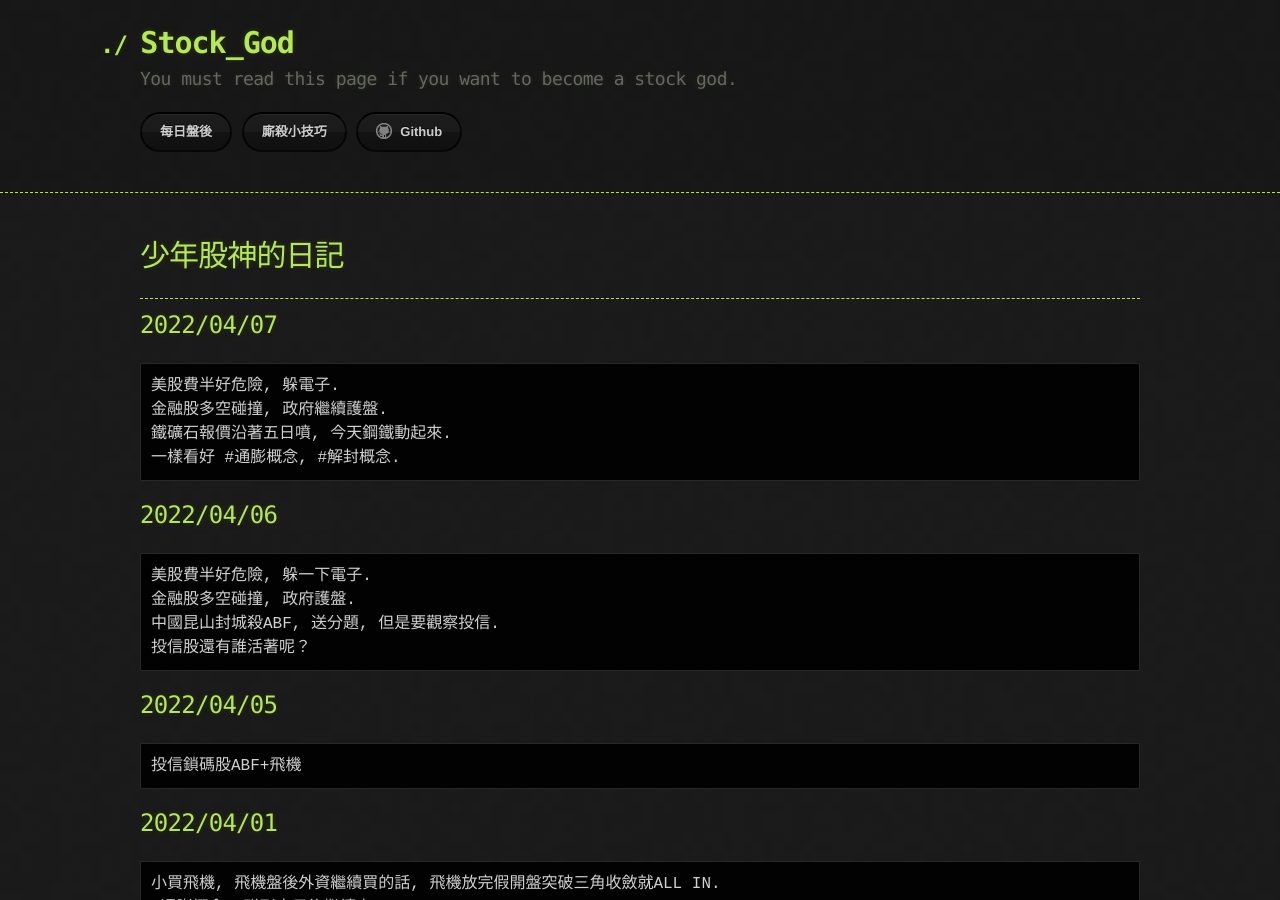
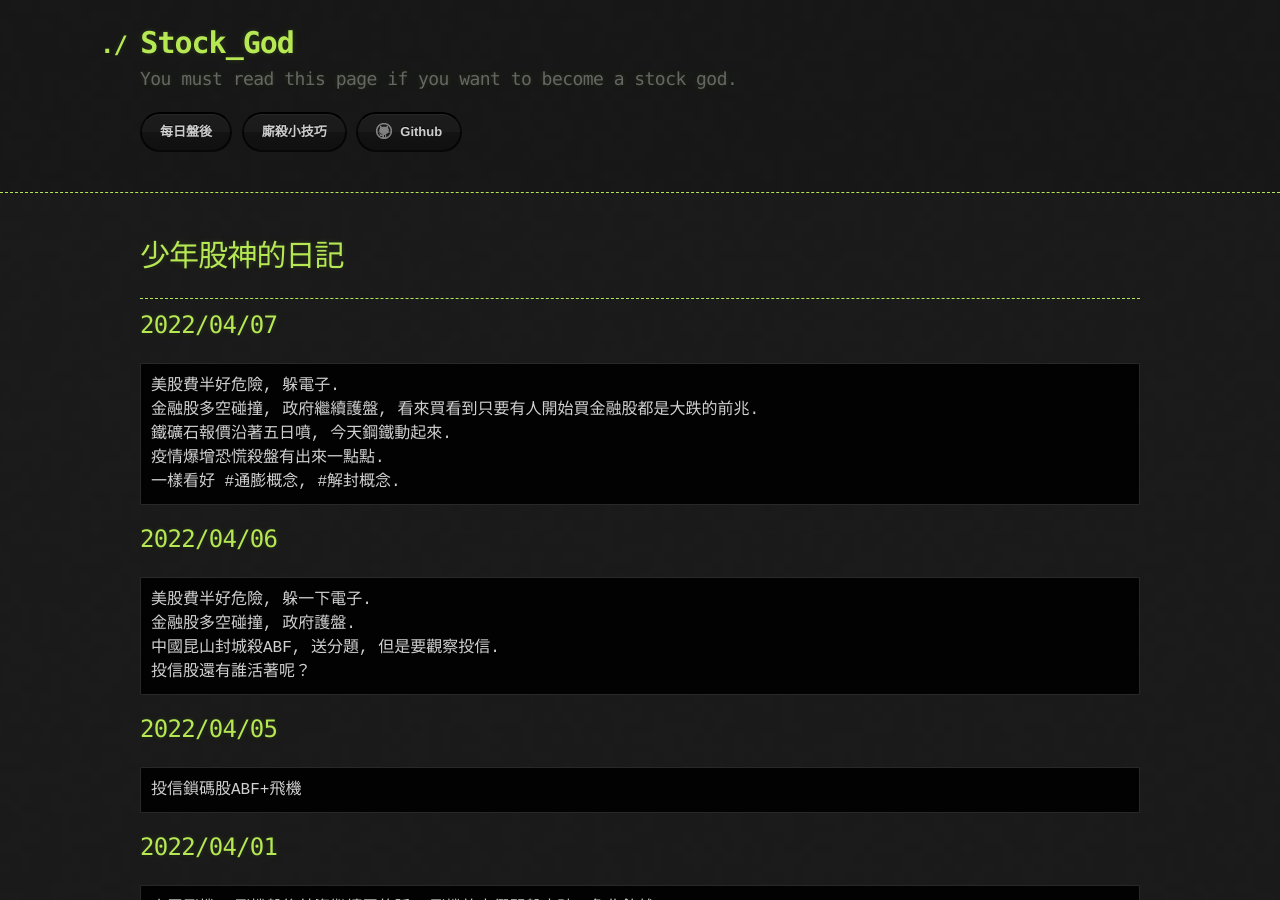
Before and after one commit to lepg5487/Stock_God, a Jekyll site: the page built from index.md, in a window 1280 px wide and 900 px high. Built offline with Jekyll 4.4.1, drawn with Linux system fonts in a browser that asks for light colours; our own code applies the rules of GitHub Pages for plain Markdown files.

Commit message:
Update index.md

````diff
--- a/index.md
+++ b/index.md
@@ -9,8 +9,9 @@ layout: testlayouts
 ## 2022/04/07
 ```
 美股費半好危險, 躲電子.
-金融股多空碰撞, 政府繼續護盤.
+金融股多空碰撞, 政府繼續護盤, 看來買看到只要有人開始買金融股都是大跌的前兆.
 鐵礦石報價沿著五日噴, 今天鋼鐵動起來.
+疫情爆增恐慌殺盤有出來一點點.
 一樣看好 #通膨概念, #解封概念.
 ```
 
````
